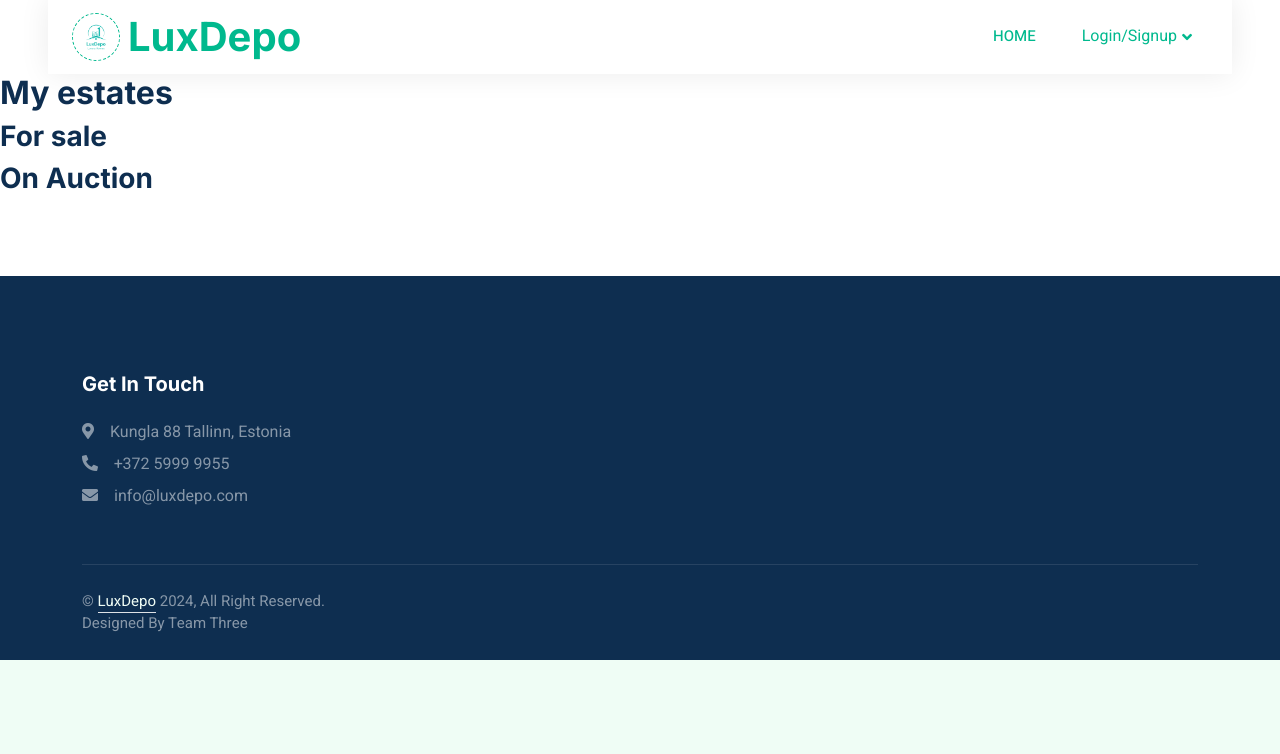
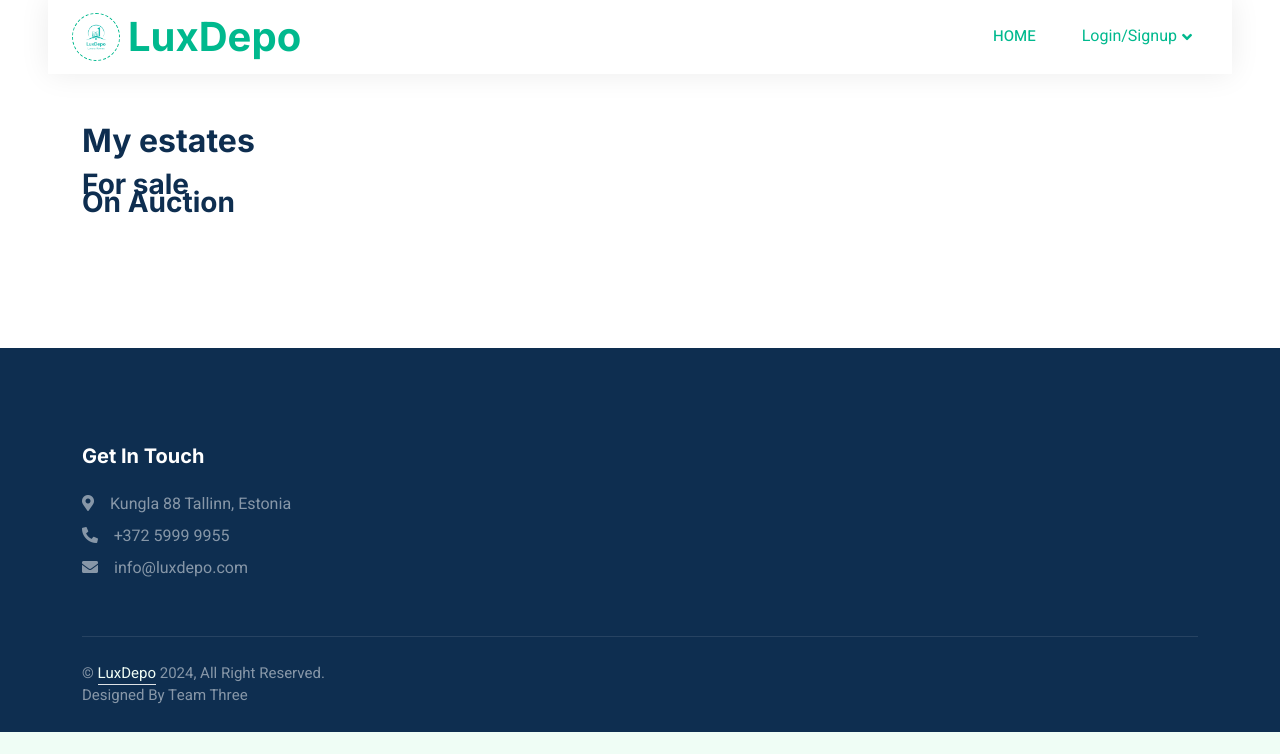
Before and after one commit to Noash1/Finalproject, a Django app: page /my_estates/ in a window 1280 px wide. Shown: the part 46-800 px from the top of the page. Run offline with Django 5.2, Linux system fonts and the light colour scheme; data that the repository does not hold is empty; some libraries are stand-ins or nearby versions.

Commit message:
edit padding for my_estates and buttons

```diff
--- a/templates/index.html
+++ b/templates/index.html
@@ -19,9 +19,6 @@
                             <div class="owl-carousel-item">
                                 <img class="img-fluid" src="{% static 'img/carousel-1.jpg' %}" alt="">
                             </div>
-                            {#                        <div class="owl-carousel-item">#}
-                            {#                            <img class="img-fluid" src="{% static 'img/carousel-2.jpg' %}" alt="">#}
-                            {#                        </div>#}
                         </div>
                     </div>
                 </div>
--- a/templates/my_estates.html
+++ b/templates/my_estates.html
@@ -3,7 +3,10 @@
 {% load humanize %}
 
 {% block content %}
-
+<div class="container-xxl py-5">
+    <div class="container">
+        <div class="row g-0 gx-5 align-items-end">
+                <div class="text-start mx-auto mb-5 wow slideInLeft" data-wow-delay="0.1s">
                     <h2>My estates</h2>
                     <h3>For sale</h3>
                         <div class="row g-4">
@@ -30,7 +33,7 @@
                                                 <small class="flex-fill text-center py-2"><i
                                                         class="fa fa-bath text-primary me-2"></i>{{ estate.estate.bathrooms }}</small>
                                             </div>
-                        <div>
+                                            <div class="p-3">
                                                 <a href="{% url 'estate_for_sale_update' estate.estate.pk %}" class="btn btn-warning btn-sm">Edit</a>
                                                 <a href="{% url 'estate_delete' estate.estate.pk %}" class="btn btn-danger btn-sm">Delete</a>
                                             </div>
@@ -38,7 +41,7 @@
                                     </div>
                                 {% endif %}
                             {% endfor %}
-
+                        </div>
                     <h3>On Auction</h3>
                         <div class="row g-4">
                             {% for estate in on_auction %}
@@ -66,7 +69,7 @@
                                                 <small class="flex-fill text-center py-2"><i
                                                         class="fa fa-bath text-primary me-2"></i>{{ estate.estate.bathrooms }}</small>
                                             </div>
-                            <div>
+                                            <div class="p-3">
                                                 <a href="{% url 'estate_on_auction_update' estate.estate.pk %}" class="btn btn-warning btn-sm">Edit</a>
                                                 <a href="{% url 'estate_delete' estate.estate.pk %}" class="btn btn-danger btn-sm">Delete</a>
                                             </div>
@@ -76,4 +79,7 @@
                             {% endfor %}
                         </div>
                 </div>
+        </div>
+    </div>
+</div>
 {% endblock %}
```
Lines whose indentation alone changed are shown as unchanged.
